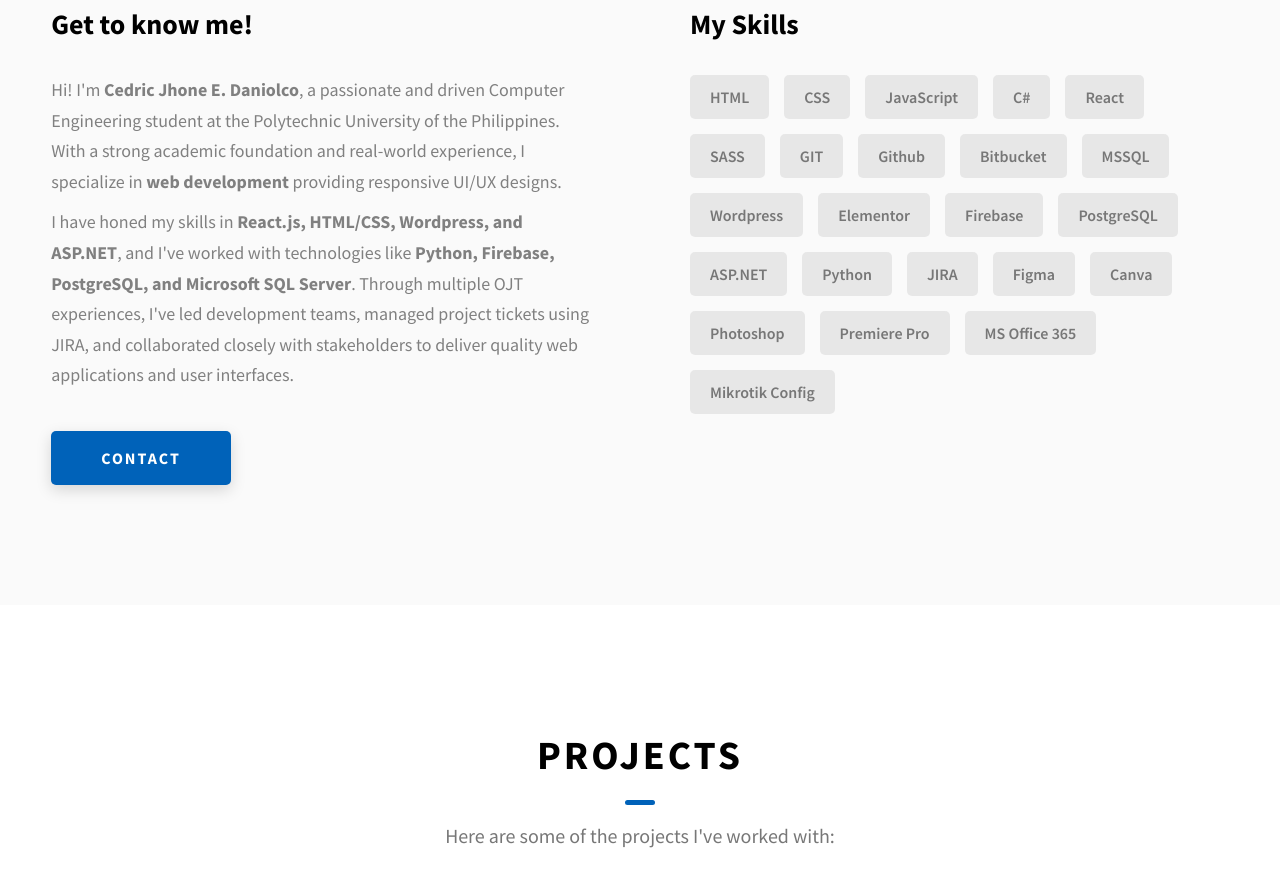
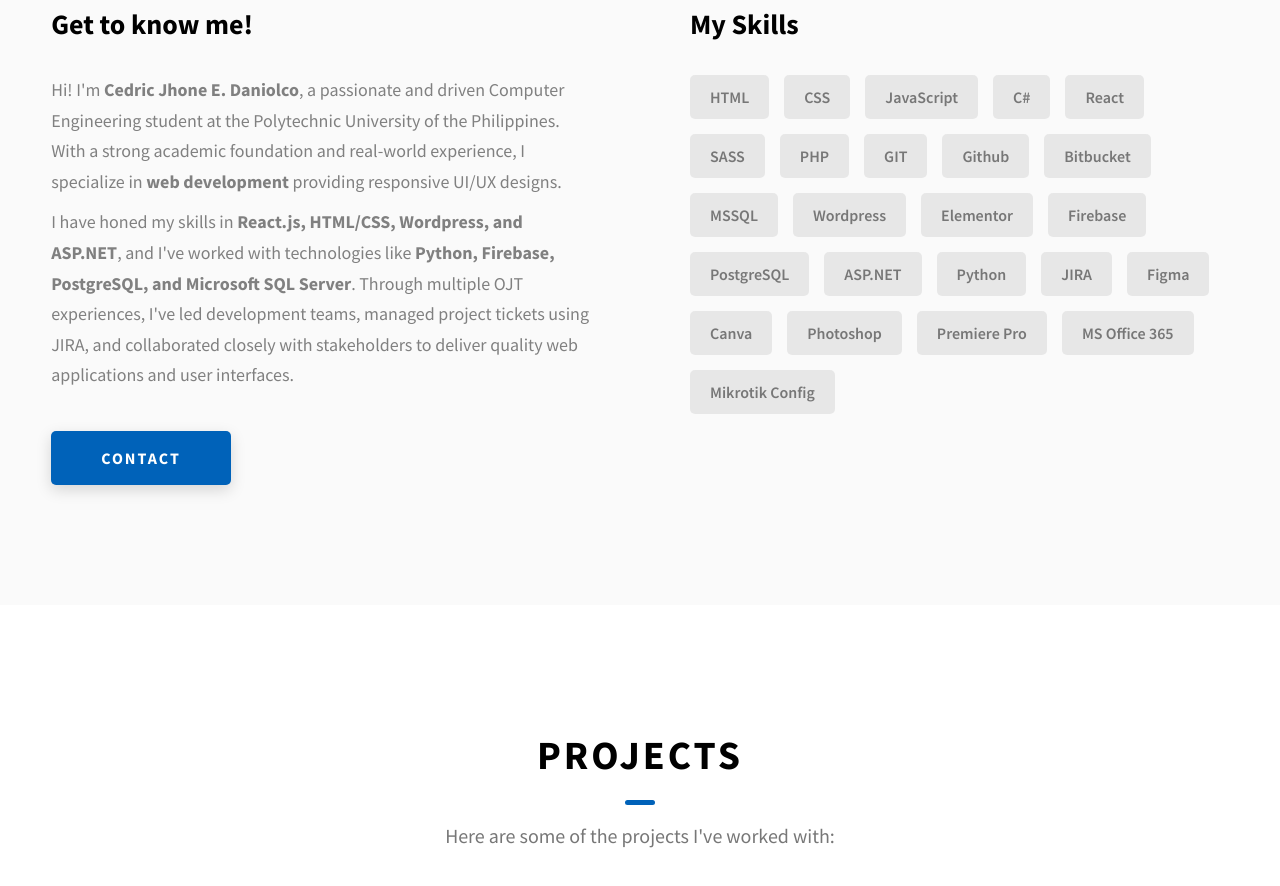
Before and after one commit to oddPotatoo/daniolco_portfolio, a website: page index.html in a window 1280 px wide. Shown: the part 1230-2116 px from the top of the page. Drawn offline with Linux system fonts and the light colour scheme.

Commit message:
Added PHP Skill

```diff
--- a/index.html
+++ b/index.html
@@ -169,6 +169,7 @@
               <div class="skills__skill">C#</div>
               <div class="skills__skill">React</div>
               <div class="skills__skill">SASS</div>
+              <div class="skills__skill">PHP</div>
               <div class="skills__skill">GIT</div>
               <div class="skills__skill">Github</div>
               <div class="skills__skill">Bitbucket</div>
```
